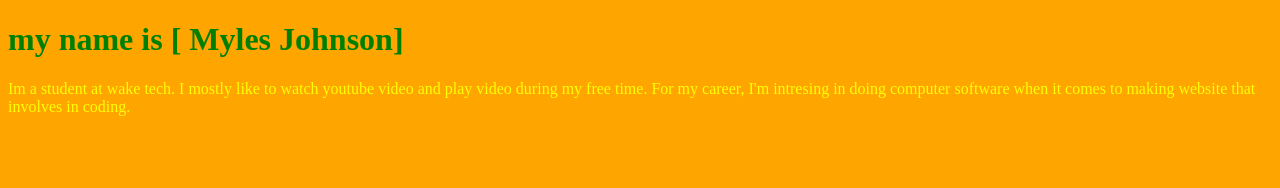
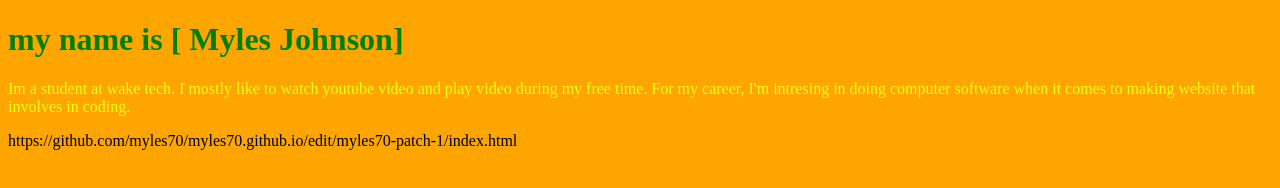
Before and after one commit to myles70/myles70.github.io, a plain HTML site: page index.html in a window 1280 px wide. Drawn offline with Linux system fonts and the light colour scheme.

Commit message:
Update index.html

```diff
--- a/index.html
+++ b/index.html
@@ -22,3 +22,8 @@ body {
 For my career, I'm intresing in doing computer software when it comes to making website that involves in coding.</p>
 </body>
 </html>
+
+
+
+
+https://github.com/myles70/myles70.github.io/edit/myles70-patch-1/index.html
```
